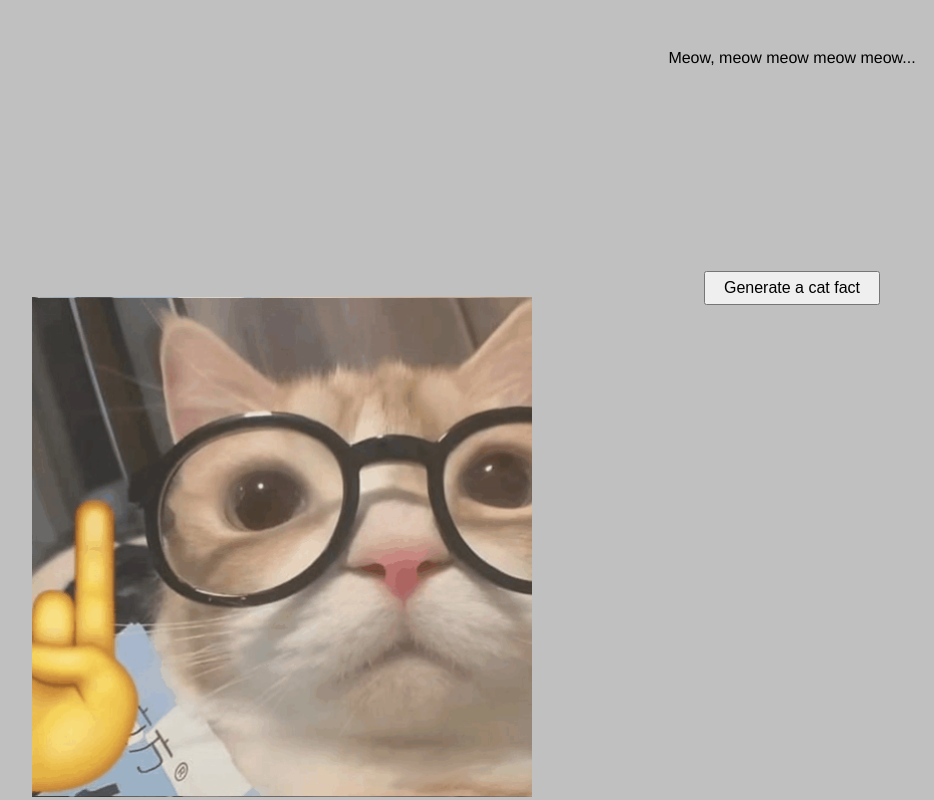
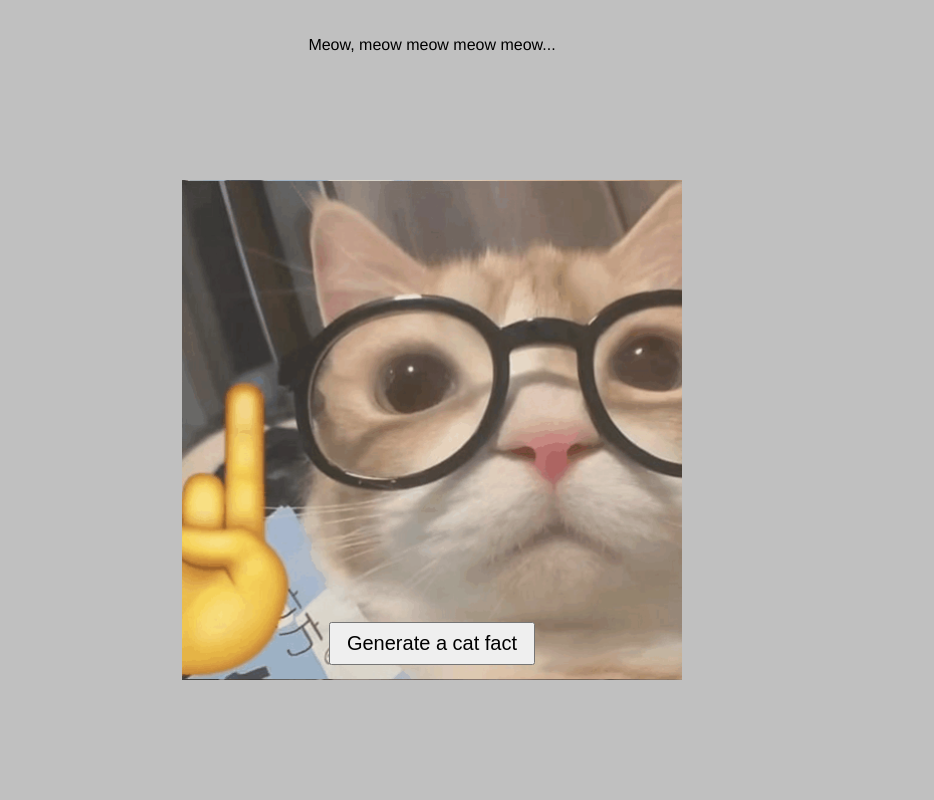
Before and after one commit to devhrvx/Whisker-Wisdom, a website: page index.html in a window 1280 px wide. Shown: the whole page, without its empty margins (208-1142 px from the left). Drawn offline with Linux system fonts and the light colour scheme.

Commit message:
Handle repetitions

```diff
--- a/index.html
+++ b/index.html
@@ -9,10 +9,12 @@
 <body>
     <div class="main-box">
         <div class="text-box"><p class="fact-text generated">Meow, meow meow meow meow...</p></div>
+    </div>
+    <div class="cat-box">
         <div class="button-box"><button class="generate-button">Generate a cat fact</button></div>
     </div>
-    <div class="cat-box"></div>
 <script type="module" src="index.js"></script>
 <script src="https://cdn.jsdelivr.net/npm/openai@latest/dist/openai.min.js"></script>
+<script src="//unpkg.com/string-similarity/umd/string-similarity.min.js"></script>
 </body>
 </html>
--- a/package.json
+++ b/package.json
@@ -11,6 +11,7 @@
   "license": "ISC",
   "description": "",
   "dependencies": {
-    "openai": "^4.53.2"
+    "openai": "^4.53.2",
+    "string-similarity": "^4.0.4"
   }
 }
--- a/styles.css
+++ b/styles.css
@@ -2,31 +2,47 @@ body {
     background-color: #c0c0c0;
     margin: 0;
     padding: 0;
+    padding-top: 20px;
     display: flex;
     flex-direction: column;
+    justify-content: center;
 }
 
 .cat-box {
+    display: flex;
+    flex-direction: row;
+    align-items: end;
+    justify-content: center;
     background-image: url('nerdy.png');
     background-size: contain;
     background-color: violet;
     background-position: center;
     height: 500px;
     width: 500px;
-    position: absolute;
-    bottom: 3px;
-    left: 240px;
+    margin-left: auto;
+    margin-right: auto;
+}
+
+.cat-box .button-box {
+    width: fit-content;
+    height: fit-content;
+    margin-bottom: 15px;
+}
+
+.cat-box .button-box .generate-button {
+    padding: 8px 16px;
+    font-size: 20px;
 }
 
 .main-box {
-    height: 350px;
+    height: fit-content;
     width: fit-content;
-    position:absolute;
     display: flex;
     flex-direction: column;
     justify-content: space-around;
     align-items: center;
-    right: 130px;
+    margin-left: auto;
+    margin-right: auto;
 }
 
 .main-box .text-box {
@@ -41,25 +57,12 @@ body {
     font-weight: 400;
 }
 
-.main-box .button-box{
-    display: flex;
-    align-items: center;
-    justify-content: center;
-    height: 60px;
-    width: 300px;
-}
-.main-box .button-box .generate-button {
-    width: fit-content;
-    padding: 6px 18px;
-    font-size: 100%;
-}
-
 .main-box .text-box .fact-text.generated {
     height: 100%;
     overflow: hidden;
     white-space: nowrap;
     width: 100%;
-    animation: typing 2s steps(50, end);
+    animation: typing 1.6s steps(50, end);
 }
 
 @keyframes typing {
```
Also changed, not shown: api/get-cat-fact.js (+31 -4 lines), 1 other file.
